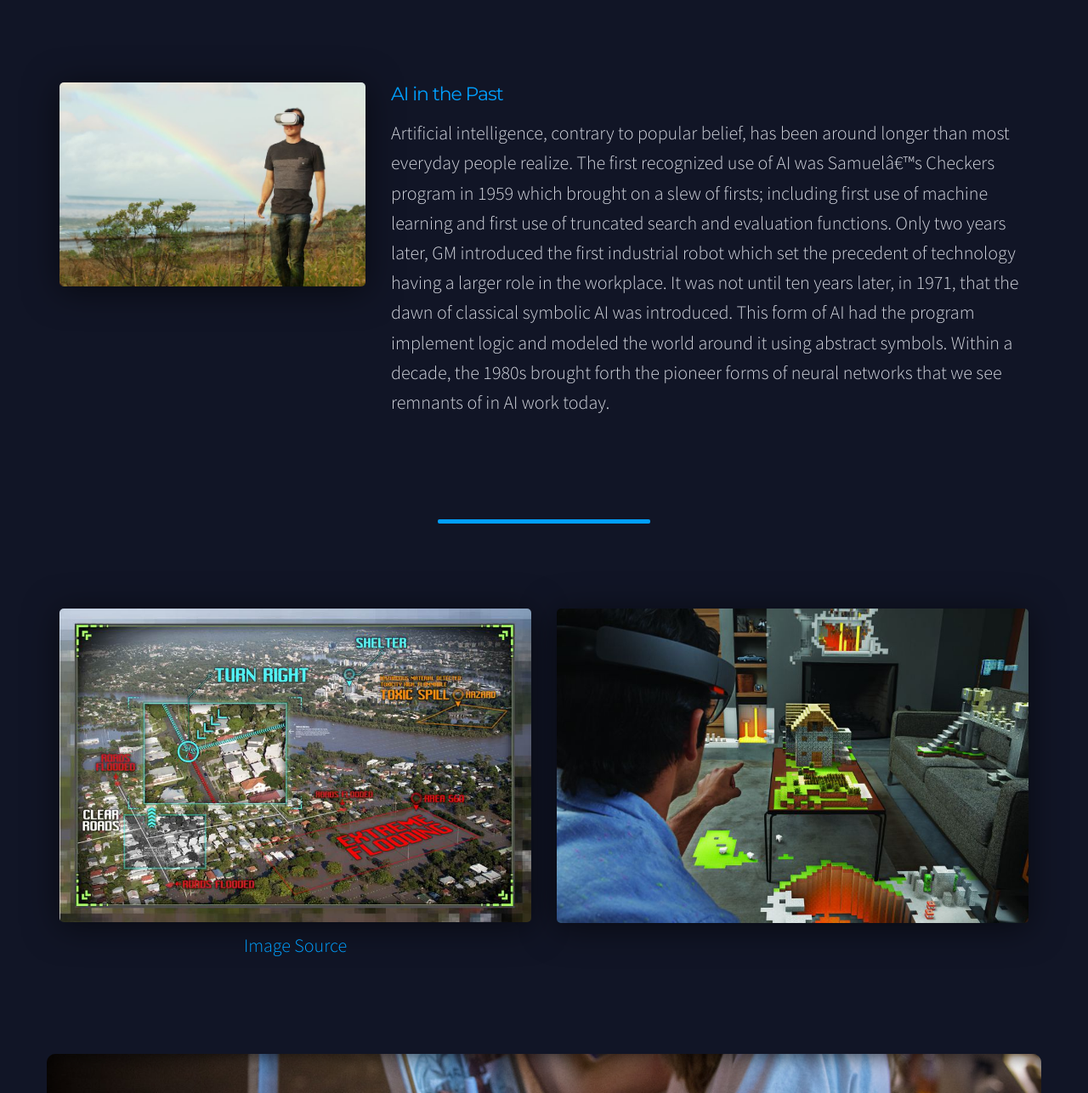
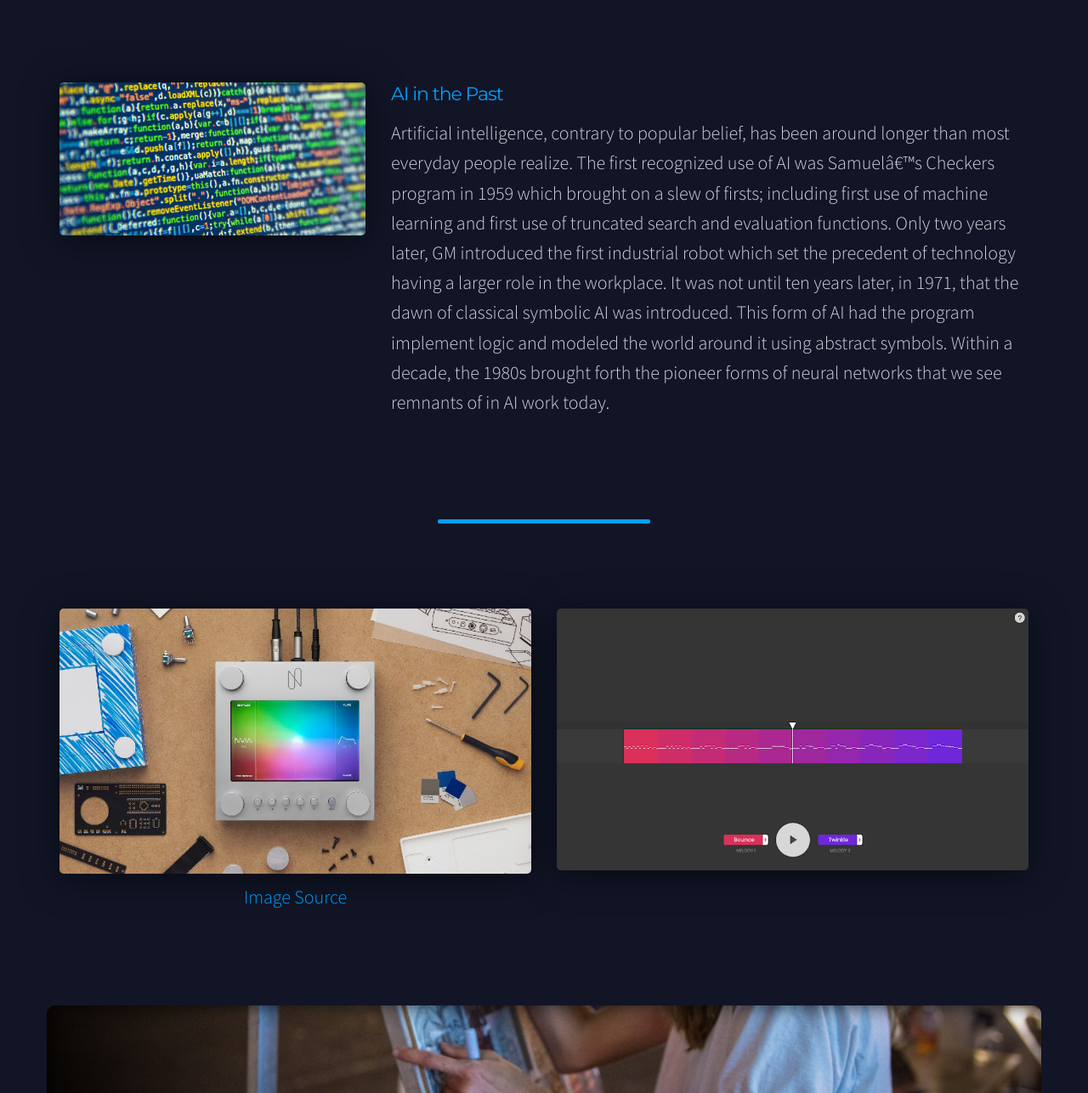
Before and after one commit to sankarrevath/AIWebsite2018, a plain HTML site: page Technology.html in a window 1280 px wide. Shown: the part 1990-3276 px from the top of the page at 85% size. Drawn offline with Linux system fonts and the light colour scheme.

Commit message:
added new compiler for parallax and new pics

```diff
--- a/Technology.html
+++ b/Technology.html
@@ -42,7 +42,7 @@
   </div>
 </div>  <div class="row content">
     <div class="col-sm-4">
-      <img src="./Technology_files/pexels-vr.jpg" alt="" class="image img-responsive">
+      <img src="./Technology_files/code.jpg" alt="" class="image img-responsive">
     </div>
     <div class="col-sm-8">
       <h2 class="section-title"><a id="past">AI in the Past</a></h2>
@@ -52,11 +52,11 @@
   </div><hr class="divider">
   <div class="row content">
     <div class="col-sm-6">
-      <img src="./Technology_files/AR1.jpg" alt="" class="image img-responsive">
-      <a class="image-source" href="http://government-2020.dupress.com/driver/augmented-reality//">Image Source</a>
+      <img src="./Technology_files/nsynth.jpg" alt="" class="image img-responsive">
+      <a class="image-source" href="https://experiments.withgoogle.com/ai/nsynth-super">Image Source</a>
     </div>
     <div class="col-sm-6">
-      <img src="./Technology_files/msHololens.jpg" alt="" class="image img-responsive">
+      <img src="./Technology_files/mixer.png" alt="" class="image img-responsive">
     </div>
   </div>
 
```
Also changed, not shown: Technology_files/code.jpg (added), Technology_files/mixer.png (added), Technology_files/nsynth.jpg (added).
